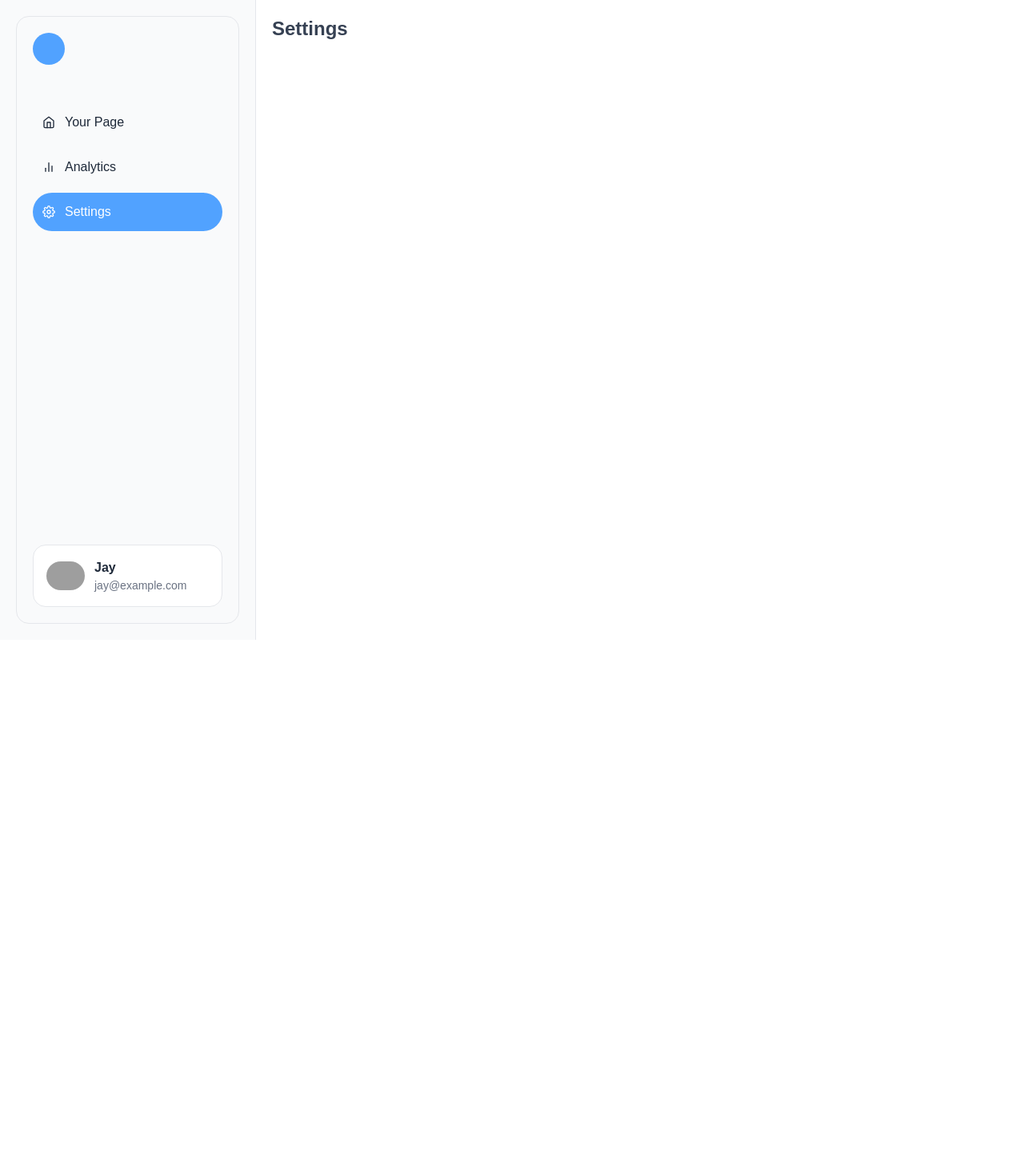
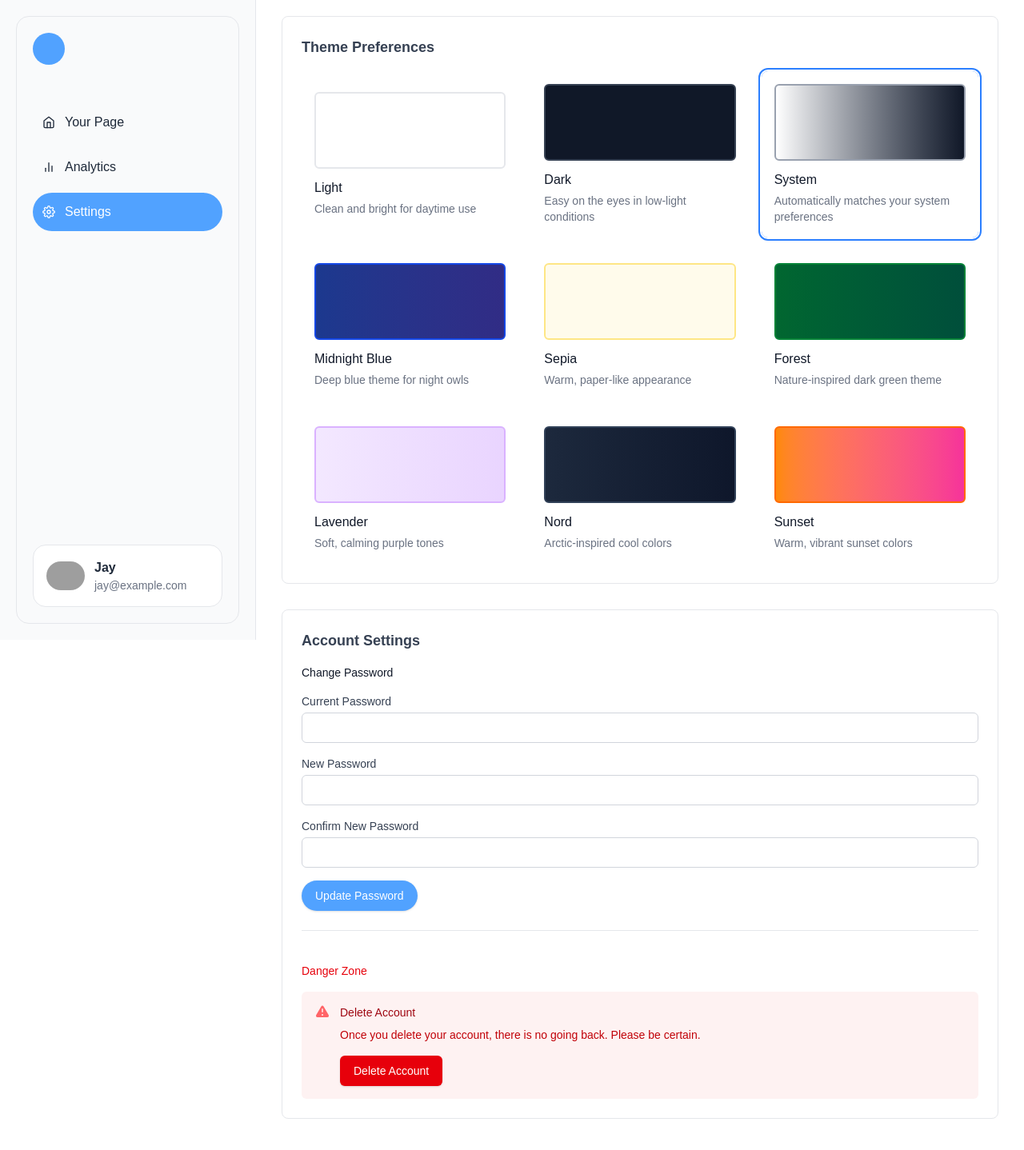
Before and after one commit to devtofunmi/devbio, a Next.js app: page /dashboard/settings in a window 1280 px wide. Shown: the top 1438 px of the page at 80% size. Before the commit the page ends 800 px from the top, so only its background shows below. Built offline with nearby package versions, Linux system fonts and the light colour scheme; grey boxes are pictures that could not be loaded.

Commit message:
added theme preference

```diff
--- a/pages/dashboard/settings.tsx
+++ b/pages/dashboard/settings.tsx
@@ -1,10 +1,175 @@
-import React from 'react';
+import React, { useState } from 'react';
 import DashboardLayout from '../../components/dashboard/DashboardLayout';
 
+const themes = [
+  {
+    id: 'light',
+    name: 'Light',
+    preview: 'bg-white border-2 border-gray-200',
+    description: 'Clean and bright for daytime use'
+  },
+  {
+    id: 'dark',
+    name: 'Dark',
+    preview: 'bg-gray-900 border-2 border-gray-700',
+    description: 'Easy on the eyes in low-light conditions'
+  },
+  {
+    id: 'system',
+    name: 'System',
+    preview: 'bg-gradient-to-r from-white to-gray-900 border-2 border-gray-400',
+    description: 'Automatically matches your system preferences'
+  },
+  {
+    id: 'midnight',
+    name: 'Midnight Blue',
+    preview: 'bg-gradient-to-r from-blue-900 to-indigo-900 border-2 border-blue-700',
+    description: 'Deep blue theme for night owls'
+  },
+  {
+    id: 'sepia',
+    name: 'Sepia',
+    preview: 'bg-amber-50 border-2 border-amber-200',
+    description: 'Warm, paper-like appearance'
+  },
+  {
+    id: 'forest',
+    name: 'Forest',
+    preview: 'bg-gradient-to-r from-green-800 to-emerald-900 border-2 border-green-700',
+    description: 'Nature-inspired dark green theme'
+  },
+  {
+    id: 'lavender',
+    name: 'Lavender',
+    preview: 'bg-gradient-to-r from-purple-100 to-purple-200 border-2 border-purple-300',
+    description: 'Soft, calming purple tones'
+  },
+  {
+    id: 'nord',
+    name: 'Nord',
+    preview: 'bg-gradient-to-r from-slate-800 to-slate-900 border-2 border-slate-700',
+    description: 'Arctic-inspired cool colors'
+  },
+  {
+    id: 'sunset',
+    name: 'Sunset',
+    preview: 'bg-gradient-to-r from-orange-400 to-pink-500 border-2 border-orange-500',
+    description: 'Warm, vibrant sunset colors'
+  }
+];
+
 const SettingsPage: React.FC = () => {
+  const [selectedTheme, setSelectedTheme] = useState('system');
+
   return (
     <DashboardLayout>
-      <h1 className="text-2xl text-gray-700 font-bold mb-5">Settings</h1>
+      <div className="max-w-4xl mx-auto">
+
+        {/* Theme Selection */}
+        <section className="bg-white rounded-lg border border-gray-200 p-6 mb-8">
+          <h2 className="text-lg font-semibold text-gray-700 mb-4">Theme Preferences</h2>
+          <div className="grid grid-cols-1 md:grid-cols-2 lg:grid-cols-3 gap-4">
+            {themes.map((theme) => (
+              <button
+                key={theme.id}
+                onClick={() => setSelectedTheme(theme.id)}
+                className={`p-4 rounded-lg transition-all ${
+                  selectedTheme === theme.id
+                    ? 'ring-2 ring-blue-500 ring-offset-2'
+                    : 'hover:bg-gray-50'
+                }`}
+              >
+                <div className={`h-24 rounded-md mb-3 ${theme.preview}`} />
+                <div className="text-left">
+                  <h3 className="font-medium text-gray-900">{theme.name}</h3>
+                  <p className="text-sm text-gray-500 mt-1">{theme.description}</p>
+                </div>
+              </button>
+            ))}
+          </div>
+        </section>
+
+
+
+        {/* Account Settings */}
+        <section className="bg-white rounded-lg border border-gray-200 p-6">
+          <h2 className="text-lg font-semibold text-gray-700 mb-4">Account Settings</h2>
+          <div className="space-y-6">
+            {/* Change Password */}
+            <div className="pb-6 border-b border-gray-200">
+              <h3 className="text-sm font-medium text-gray-900 mb-4">Change Password</h3>
+              <div className="space-y-4">
+                <div>
+                  <label htmlFor="current-password" className="block text-sm font-medium text-gray-700">
+                    Current Password
+                  </label>
+                  <input
+                    type="password"
+                    id="current-password"
+                    className="mt-1 block w-full rounded-md border border-gray-300 px-3 py-2 text-gray-900 placeholder-gray-500 focus:border-blue-500 focus:outline-none focus:ring-1 focus:ring-blue-500 sm:text-sm"
+                  />
+                </div>
+                <div>
+                  <label htmlFor="new-password" className="block text-sm font-medium text-gray-700">
+                    New Password
+                  </label>
+                  <input
+                    type="password"
+                    id="new-password"
+                    className="mt-1 block w-full rounded-md border border-gray-300 px-3 py-2 text-gray-900 placeholder-gray-500 focus:border-blue-500 focus:outline-none focus:ring-1 focus:ring-blue-500 sm:text-sm"
+                  />
+                </div>
+                <div>
+                  <label htmlFor="confirm-password" className="block text-sm font-medium text-gray-700">
+                    Confirm New Password
+                  </label>
+                  <input
+                    type="password"
+                    id="confirm-password"
+                    className="mt-1 block w-full rounded-md border border-gray-300 px-3 py-2 text-gray-900 placeholder-gray-500 focus:border-blue-500 focus:outline-none focus:ring-1 focus:ring-blue-500 sm:text-sm"
+                  />
+                </div>
+                <button
+                  type="button"
+                  className="inline-flex justify-center rounded-full border border-transparent bg-blue-400 px-4 py-2 text-sm font-medium text-white shadow-sm hover:bg-blue-500 focus:outline-none focus:ring-2 focus:ring-blue-500 focus:ring-offset-2"
+                >
+                  Update Password
+                </button>
+              </div>
+            </div>
+
+            {/* Danger Zone */}
+            <div className="pt-4">
+              <h3 className="text-sm font-medium text-red-600 mb-4">Danger Zone</h3>
+              <div className="rounded-md bg-red-50 p-4">
+                <div className="flex">
+                  <div className="flex-shrink-0">
+                    <svg className="h-5 w-5 text-red-400" xmlns="http://www.w3.org/2000/svg" viewBox="0 0 20 20" fill="currentColor">
+                      <path fillRule="evenodd" d="M8.485 2.495c.673-1.167 2.357-1.167 3.03 0l6.28 10.875c.673 1.167-.17 2.625-1.516 2.625H3.72c-1.347 0-2.189-1.458-1.515-2.625L8.485 2.495zM10 5a.75.75 0 01.75.75v3.5a.75.75 0 01-1.5 0v-3.5A.75.75 0 0110 5zm0 9a1 1 0 100-2 1 1 0 000 2z" clipRule="evenodd" />
+                    </svg>
+                  </div>
+                  <div className="ml-3">
+                    <h3 className="text-sm font-medium text-red-800">Delete Account</h3>
+                    <div className="mt-2">
+                      <p className="text-sm text-red-700">
+                        Once you delete your account, there is no going back. Please be certain.
+                      </p>
+                    </div>
+                    <div className="mt-4">
+                      <button
+                        type="button"
+                        className="inline-flex justify-center rounded-md border border-transparent bg-red-600 px-4 py-2 text-sm font-medium text-white shadow-sm hover:bg-red-700 focus:outline-none focus:ring-2 focus:ring-red-500 focus:ring-offset-2"
+                      >
+                        Delete Account
+                      </button>
+                    </div>
+                  </div>
+                </div>
+              </div>
+            </div>
+          </div>
+        </section>
+      </div>
     </DashboardLayout>
   );
 };
```
